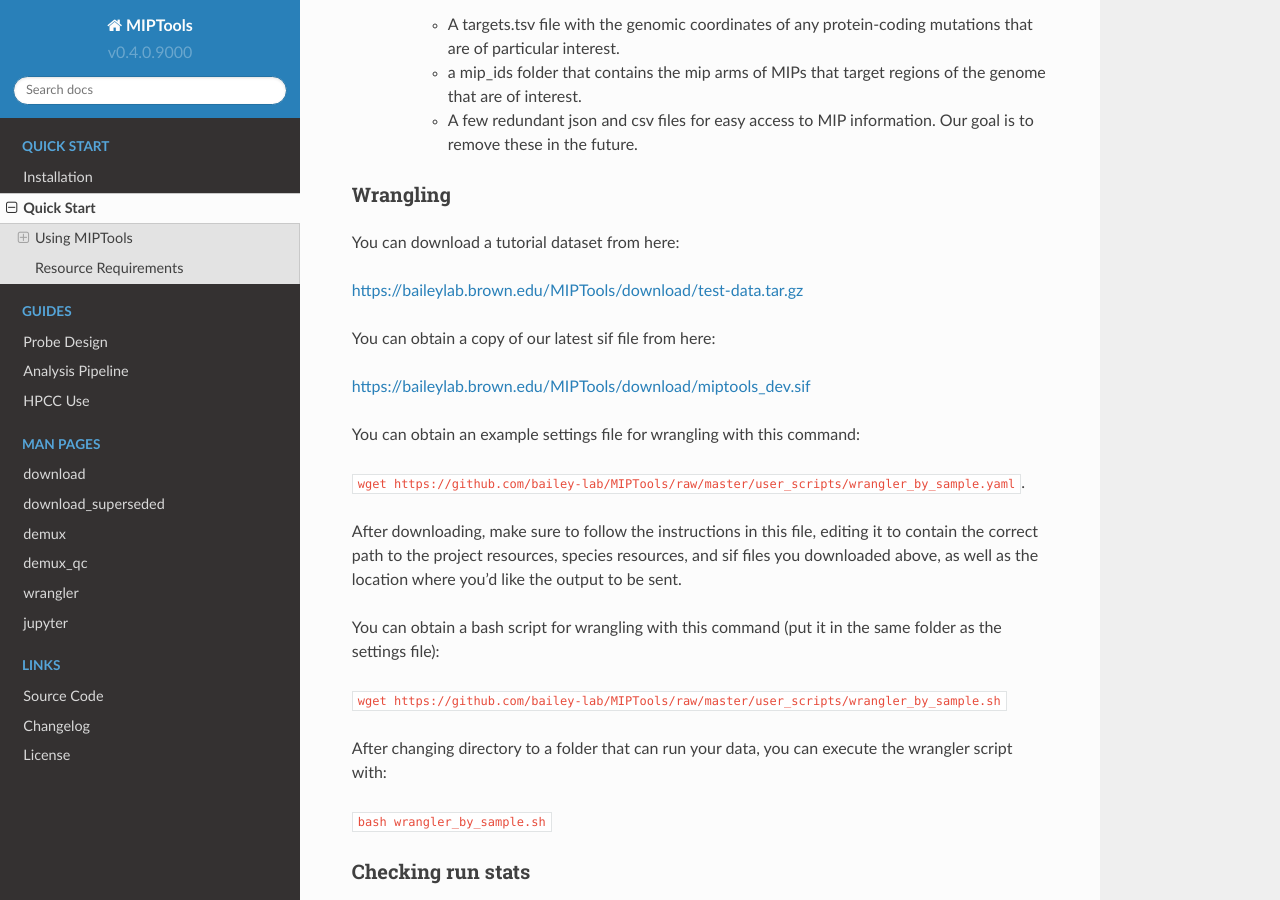
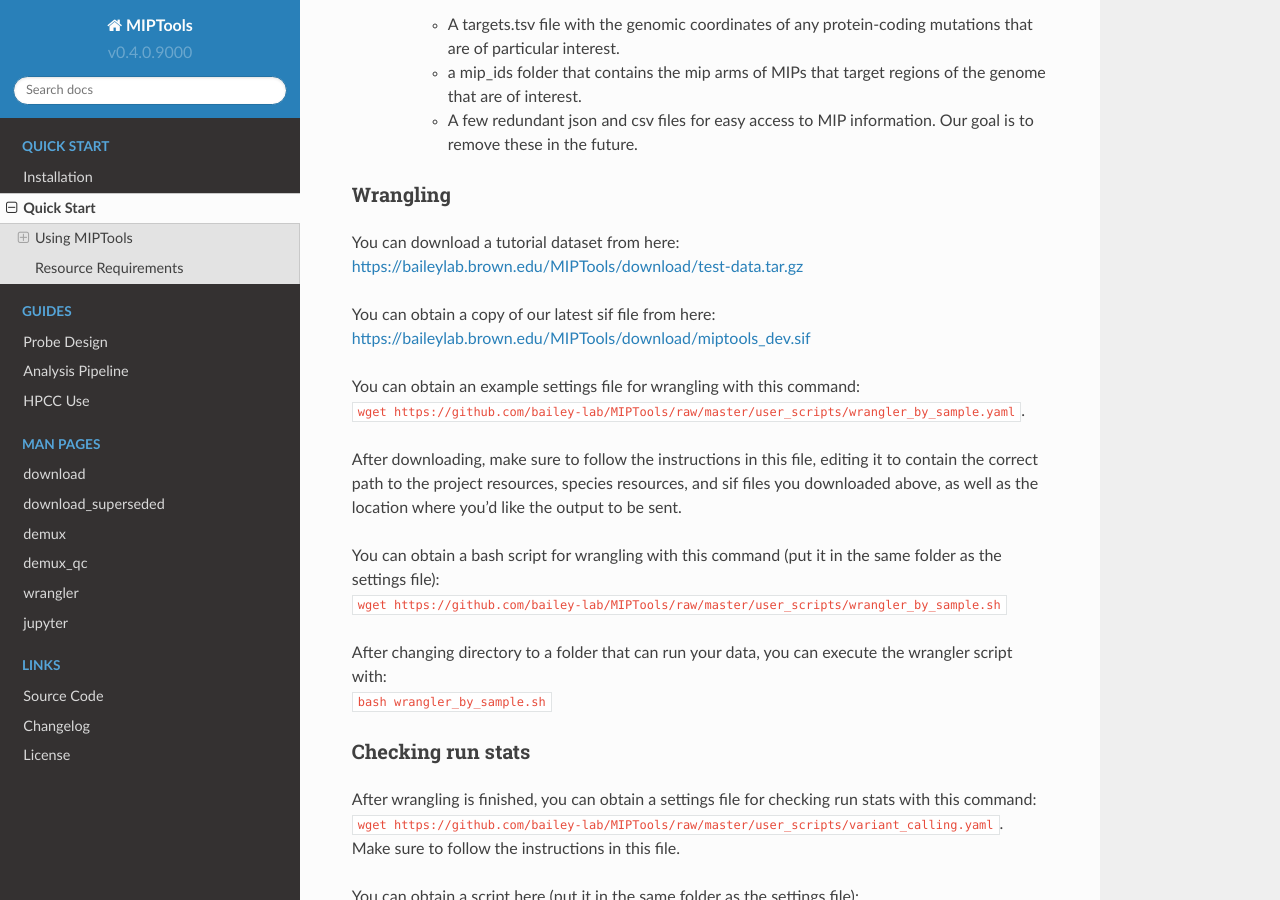
Before and after one commit to bailey-lab/MIPTools, a Sphinx documentation site: the page built from docs/quick_start.rst, in a window 1280 px wide and 900 px high, scrolled down 1186 px. Built offline with Sphinx 7.4.7 and the Read the Docs theme 2.0.0, drawn with Linux system fonts in a browser that asks for light colours.

Commit message:
newlines without new paragraphs

```diff
--- a/docs/quick_start.rst
+++ b/docs/quick_start.rst
@@ -71,55 +71,46 @@ A few directories are required for most operations.
 
 Wrangling
 ---------
-You can download a tutorial dataset from here:
+| You can download a tutorial dataset from here:
+| https://baileylab.brown.edu/MIPTools/download/test-data.tar.gz
 
-https://baileylab.brown.edu/MIPTools/download/test-data.tar.gz
+| You can obtain a copy of our latest sif file from here:
+| https://baileylab.brown.edu/MIPTools/download/miptools_dev.sif
 
-You can obtain a copy of our latest sif file from here:
-
-https://baileylab.brown.edu/MIPTools/download/miptools_dev.sif
-
-You can obtain an example settings file for wrangling with this command:
-
-:code:`wget https://github.com/bailey-lab/MIPTools/raw/master/user_scripts/wrangler_by_sample.yaml`.
+| You can obtain an example settings file for wrangling with this command:
+| :code:`wget https://github.com/bailey-lab/MIPTools/raw/master/user_scripts/wrangler_by_sample.yaml`.
 
 After downloading, make sure to follow the instructions in this file, editing it to contain the correct
 path to the project resources, species resources, and sif files you downloaded above, as well as the
 location where you'd like the output to be sent.
 
-You can obtain a bash script for wrangling with this command (put it in the same folder as the settings file):
+| You can obtain a bash script for wrangling with this command (put it in the same folder as the settings file):
+| :code:`wget https://github.com/bailey-lab/MIPTools/raw/master/user_scripts/wrangler_by_sample.sh`
 
-:code:`wget https://github.com/bailey-lab/MIPTools/raw/master/user_scripts/wrangler_by_sample.sh`
-
-After changing directory to a folder that can run your data, you can execute the wrangler script with:
-
-:code:`bash wrangler_by_sample.sh`
+| After changing directory to a folder that can run your data, you can execute the wrangler script with:
+| :code:`bash wrangler_by_sample.sh`
 
 Checking run stats
 ------------------
-After wrangling is finished, you can obtain a settings file for checking run stats with this command:
+| After wrangling is finished, you can obtain a settings file for checking run stats with this command:
+| :code:`wget https://github.com/bailey-lab/MIPTools/raw/master/user_scripts/variant_calling.yaml`.
+| Make sure to follow the instructions in this file.
 
-:code:`wget https://github.com/bailey-lab/MIPTools/raw/master/user_scripts/variant_calling.yaml`.
+| You can obtain a script here (put it in the same folder as the settings file):
+| :code:`wget https://github.com/bailey-lab/MIPTools/raw/master/user_scripts/check_run_stats.sh`.
 
-Make sure to follow the instructions in this file.
-
-You can obtain a script here (put it in the same folder as the settings file):
-
-:code:`wget https://github.com/bailey-lab/MIPTools/raw/master/user_scripts/check_run_stats.sh`.
-
-And you can execute it like this:
-:code:`bash check_run_stats.sh`
+| And you can execute it like this:
+| :code:`bash check_run_stats.sh`
 
 Variant Calling
 ---------------
 Variant calling uses the same settings file as check_run_stats.
 
-You can obtain a script for variant calling here (put it in the same folder as the settings file):
+| You can obtain a script for variant calling here (put it in the same folder as the settings file):
+| :code:`wget https://github.com/bailey-lab/MIPTools/raw/master/user_scripts/variant_calling.sh`.
 
-:code:`wget https://github.com/bailey-lab/MIPTools/raw/master/user_scripts/variant_calling.sh`.
-
-And you can execute it like this:
-:code:`bash variant_calling.sh`
+| And you can execute it like this:
+| :code:`bash variant_calling.sh`
 
 Resource Requirements
 =====================
```
